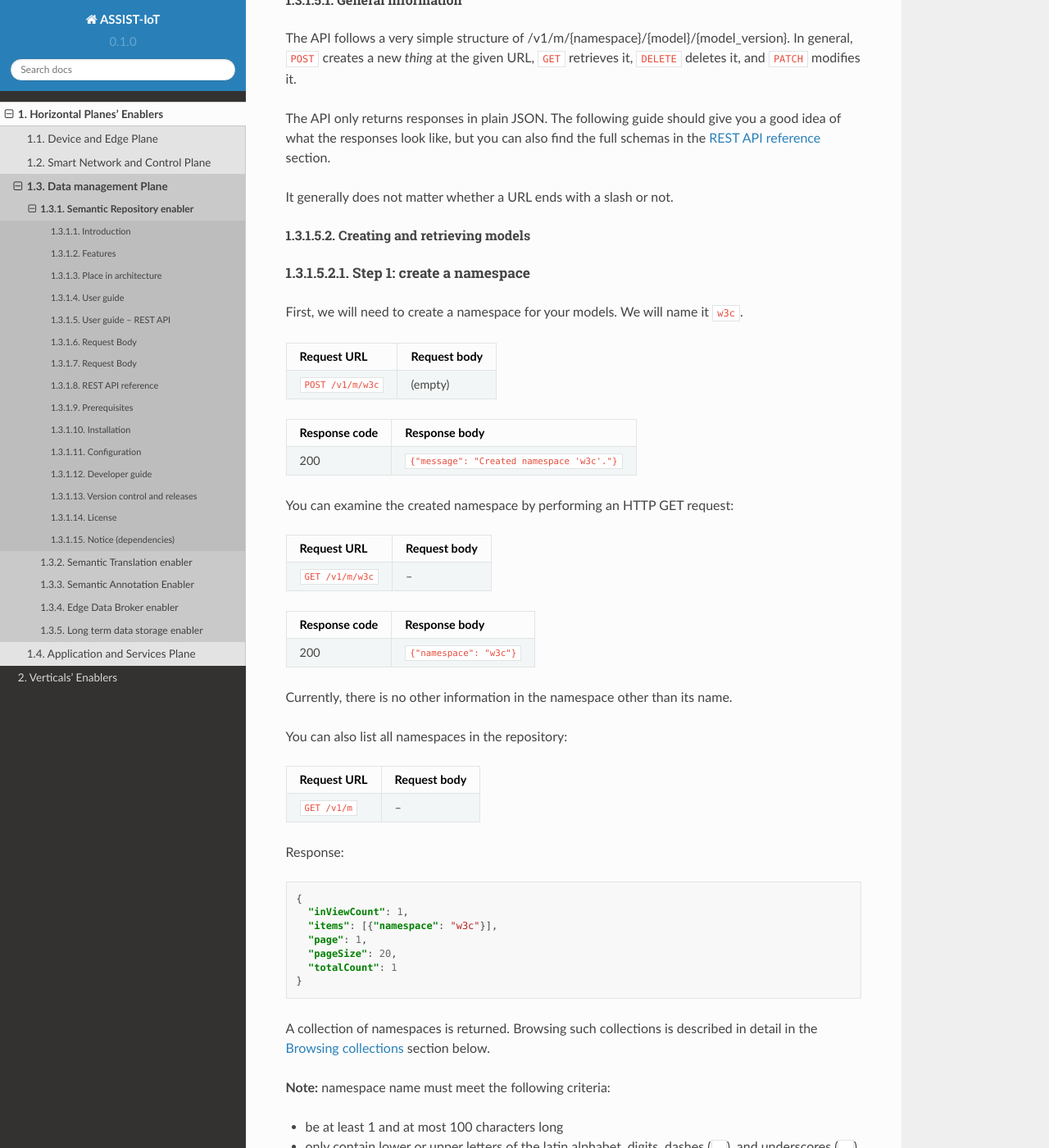
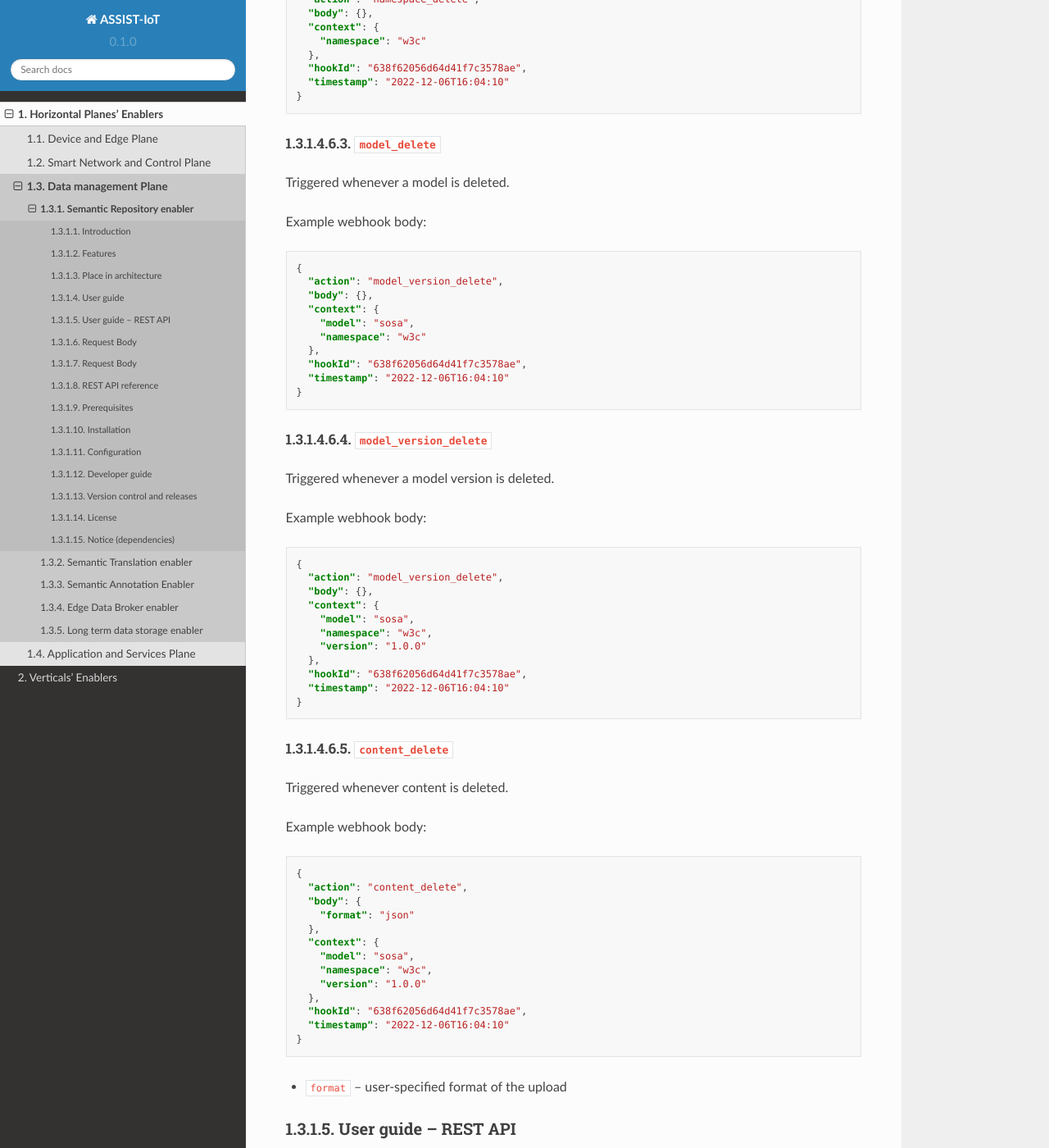
Before and after one commit to assist-iot/assist-iot-documentation, a Sphinx documentation site: the page built from docs/source/horizontal_planes/datamanagement/semantic_repository_enabler.rst, in a window 1280 px wide and 1400 px high, scrolled down 6734 px. Shown: the whole window at 82% size. Built offline with Sphinx 7.4.7 and the Read the Docs theme 2.0.0, drawn with Linux system fonts in a browser that asks for light colours; some of the changed text lies outside the part shown.

Commit message:
Update Semantic Repository enabler

```diff
--- a/docs/source/horizontal_planes/datamanagement/semantic_repository_enabler.rst
+++ b/docs/source/horizontal_planes/datamanagement/semantic_repository_enabler.rst
@@ -316,7 +316,8 @@ webhooks.
 Webhook types (available actions)
 ^^^^^^^^^^^^^^^^^^^^^^^^^^^^^^^^^
 
-Currently there is only one available action for webhooks.
+There a few available actions for webhooks, for detecting content
+uploads and deletes.
 
 ``content_upload``
 ''''''''''''''''''
@@ -352,6 +353,91 @@ Example webhook body:
 -  ``overwrite`` – whether the upload overwrote previously uploaded
    content for this model version
 -  ``size`` – size of the upload in bytes
+
+``namespace_delete``
+^^^^^^^^^^^^^^^^^^^^
+
+Triggered whenever a namespace is deleted.
+
+Example webhook body:
+
+.. code:: json
+
+   {
+     "action": "namespace_delete",
+     "body": {},
+     "context": {
+       "namespace": "w3c"
+     },
+     "hookId": "638f62056d64d41f7c3578ae",
+     "timestamp": "2022-12-06T16:04:10"
+   }
+
+``model_delete``
+^^^^^^^^^^^^^^^^
+
+Triggered whenever a model is deleted.
+
+Example webhook body:
+
+.. code:: json
+
+   {
+     "action": "model_version_delete",
+     "body": {},
+     "context": {
+       "model": "sosa",
+       "namespace": "w3c"
+     },
+     "hookId": "638f62056d64d41f7c3578ae",
+     "timestamp": "2022-12-06T16:04:10"
+   }
+
+``model_version_delete``
+^^^^^^^^^^^^^^^^^^^^^^^^
+
+Triggered whenever a model version is deleted.
+
+Example webhook body:
+
+.. code:: json
+
+   {
+     "action": "model_version_delete",
+     "body": {},
+     "context": {
+       "model": "sosa",
+       "namespace": "w3c",
+       "version": "1.0.0"
+     },
+     "hookId": "638f62056d64d41f7c3578ae",
+     "timestamp": "2022-12-06T16:04:10"
+   }
+
+``content_delete``
+^^^^^^^^^^^^^^^^^^
+
+Triggered whenever content is deleted.
+
+Example webhook body:
+
+.. code:: json
+
+   {
+     "action": "content_delete",
+     "body": {
+       "format": "json"
+     },
+     "context": {
+       "model": "sosa",
+       "namespace": "w3c",
+       "version": "1.0.0"
+     },
+     "hookId": "638f62056d64d41f7c3578ae",
+     "timestamp": "2022-12-06T16:04:10"
+   }
+
+-  ``format`` – user-specified format of the upload
 
 
 
```
